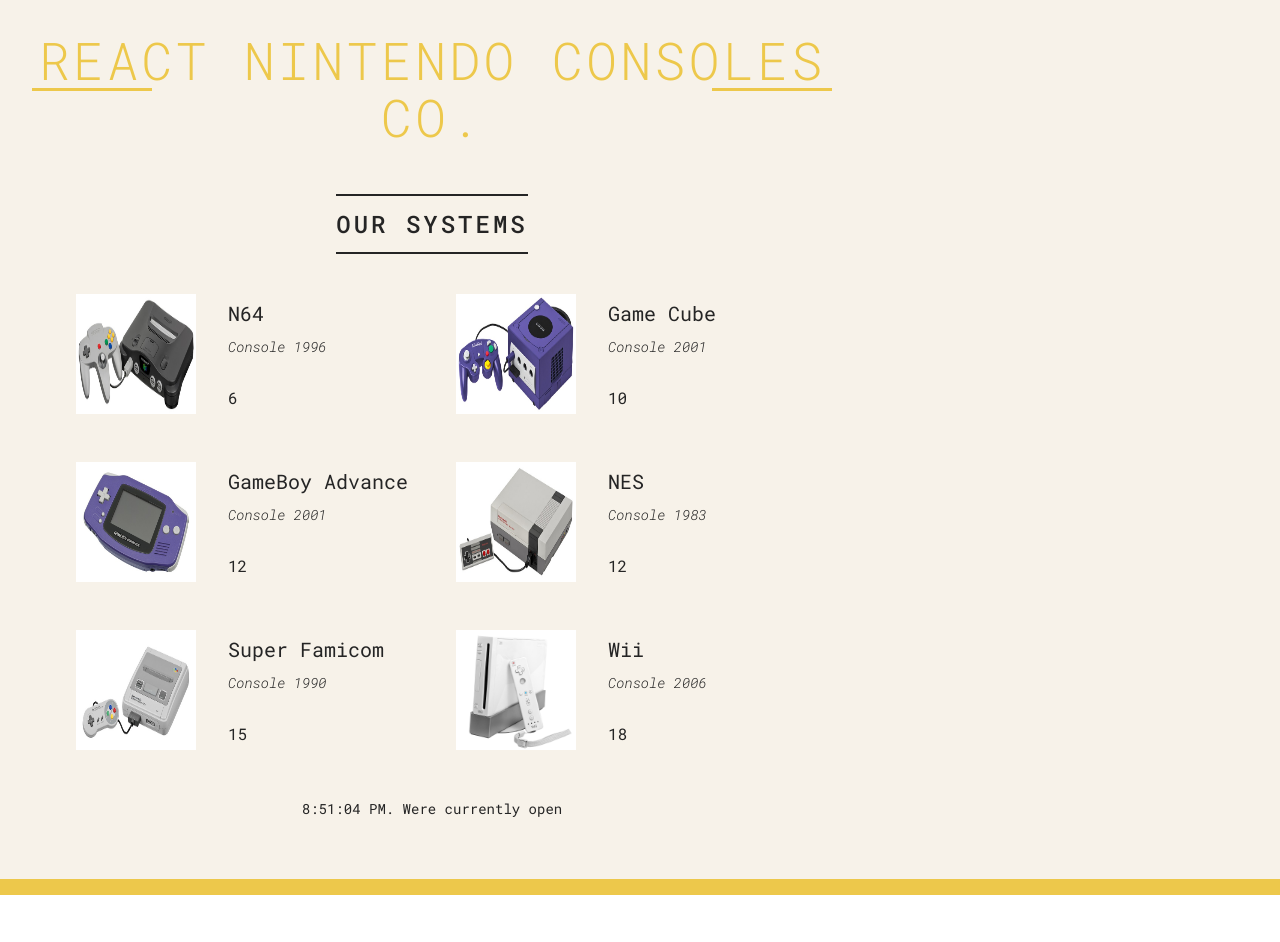
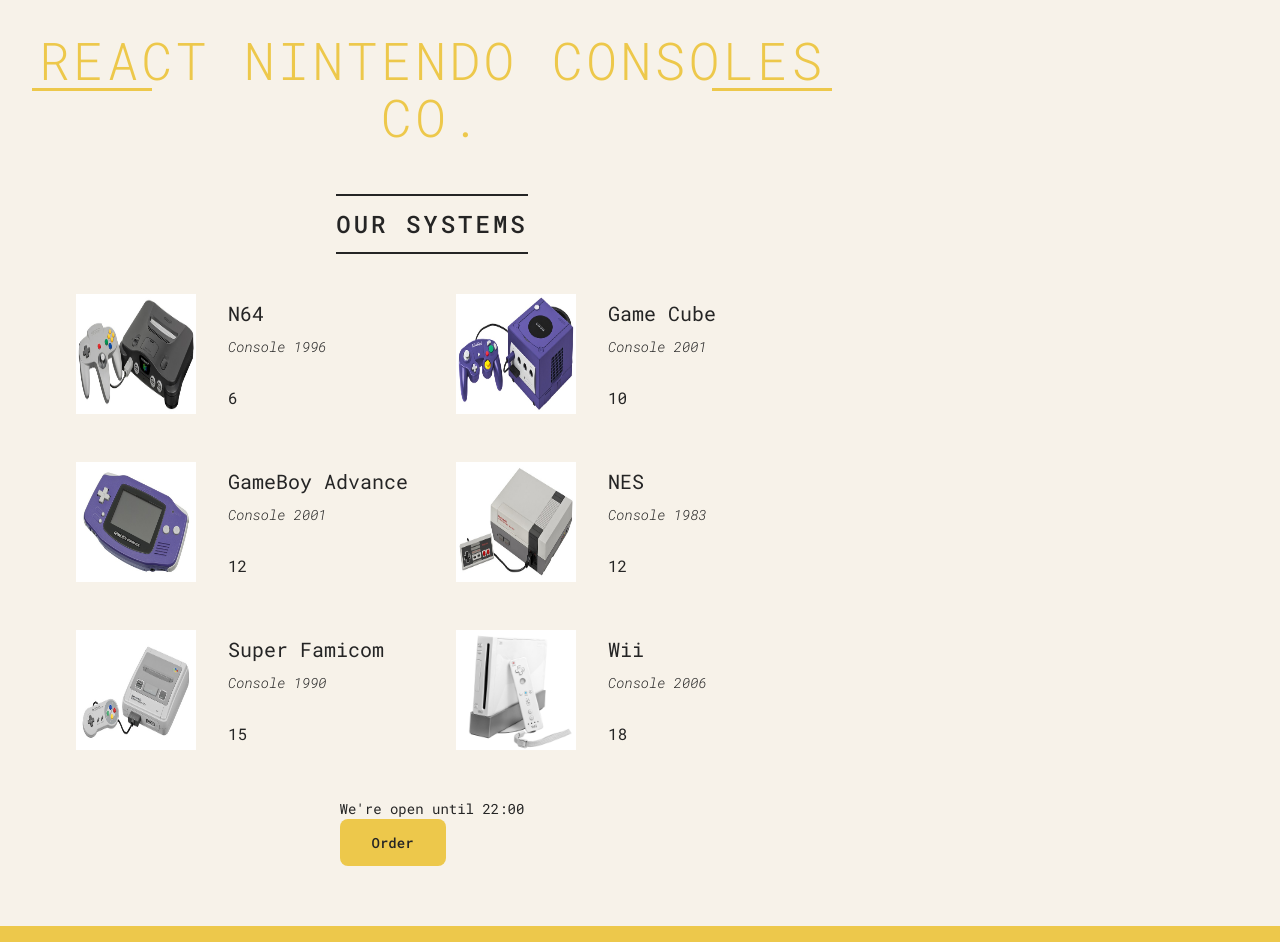
Before and after one commit to anaktas24/react-nintendo-menu, a React (Vite) app in the folder pizza menu/: page / in a window 1280 px wide. Before the commit the page ends 895 px from the top, so only its background shows below. Built offline with nearby package versions, Linux system fonts and the light colour scheme.

Commit message:
Created order button and changed the footer

```diff
--- a/pizza menu/src/App.jsx
+++ b/pizza menu/src/App.jsx
@@ -1,3 +1,4 @@
+/* eslint-disable react/no-unescaped-entities */
 import React from "react"
 import { ReactDOM } from "react";
 import './App.css'
@@ -110,7 +111,16 @@
   console.log(isOpen)
 
 
-  return <footer className='footer'>{new Date().toLocaleTimeString()}. Were currently open</footer>
+  return(
+    <footer className='footer'>
+      {isOpen && (
+        <div>
+          <p>We're open until {closeHours}:00</p>
+          <button className="btn">Order</button>
+        </div>
+      )}
+    </footer>
+  )
 }
 
 
```
